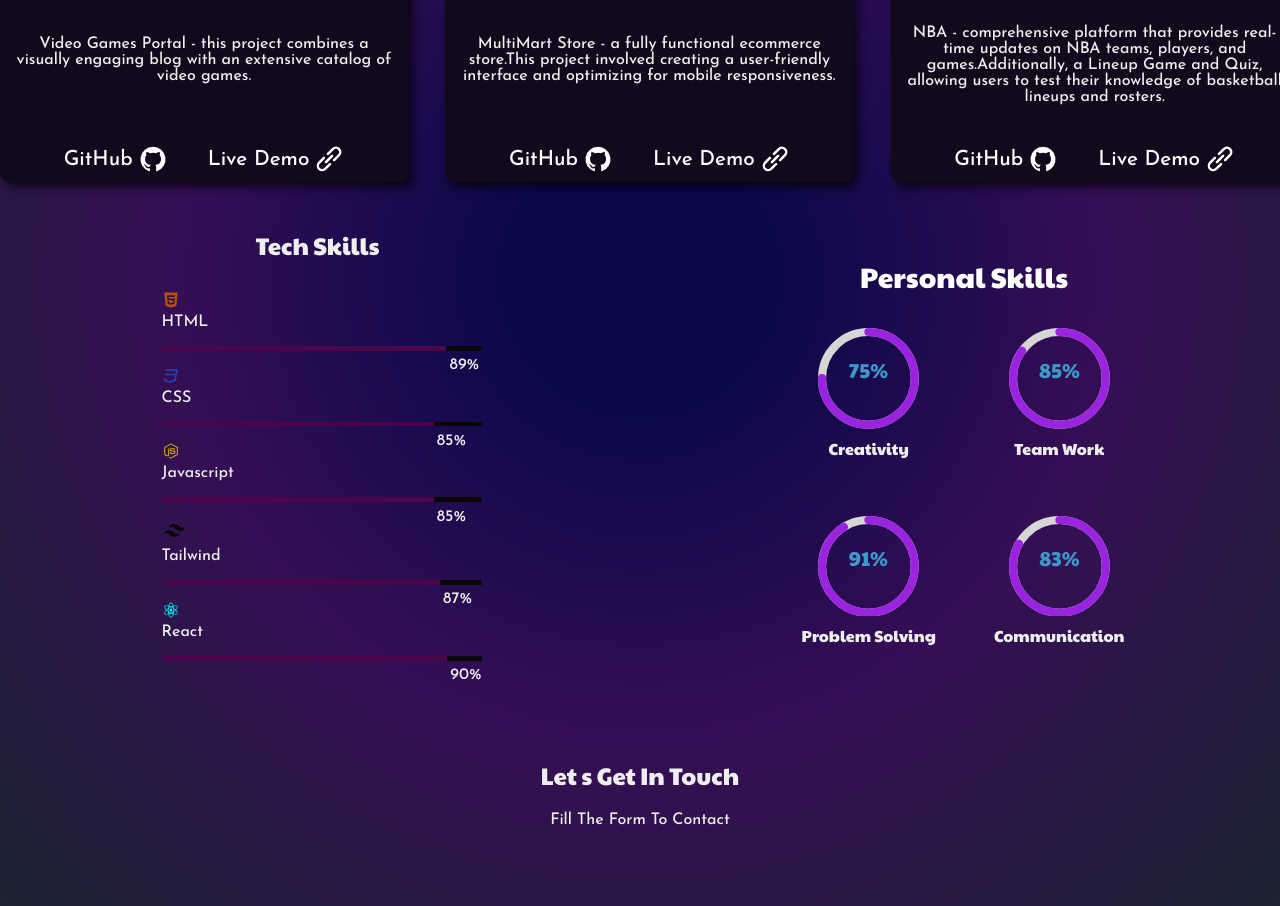
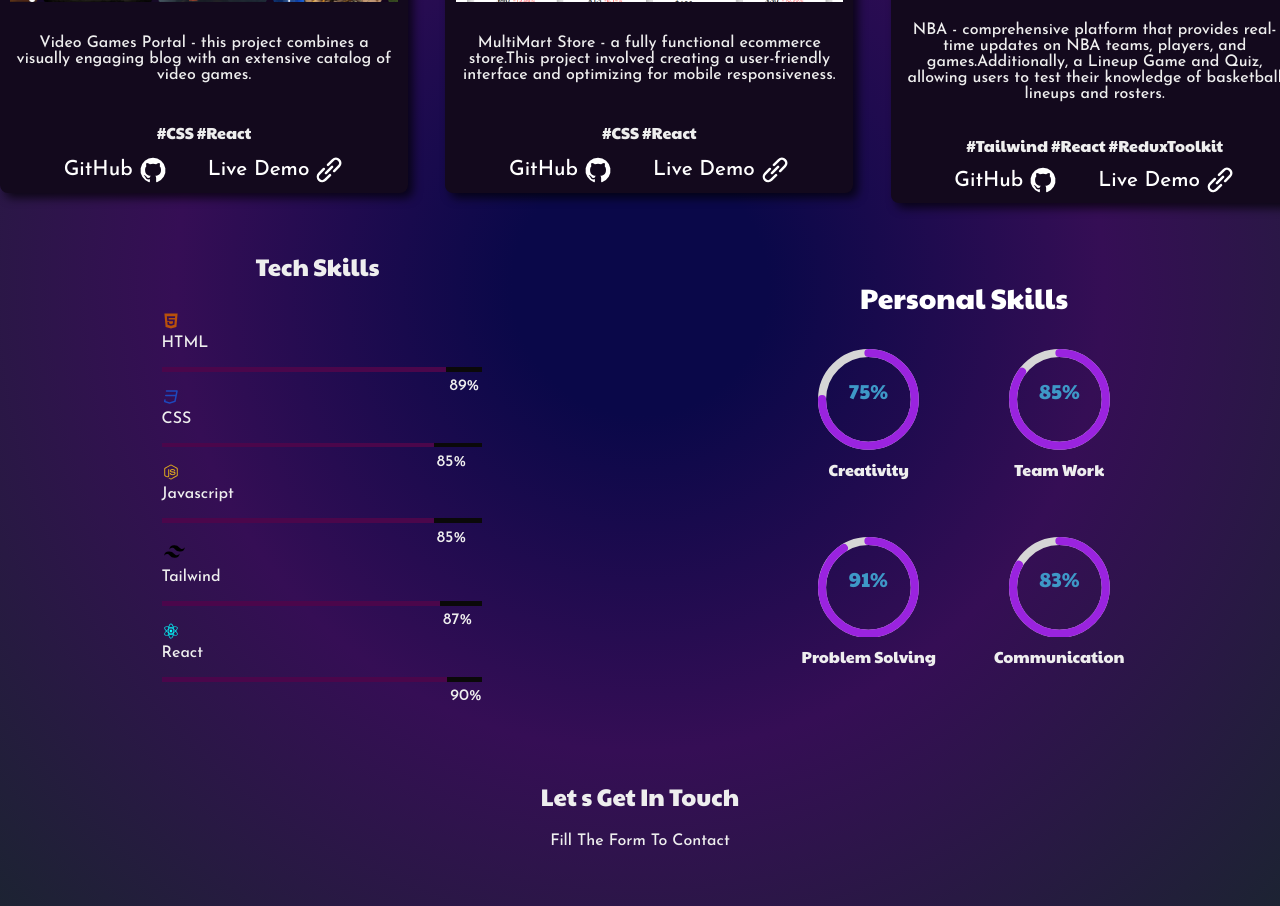
Before and after one commit to LK777-D/portfolioproject, a React (Vite) app: page / in a window 1280 px wide. Shown: the part 1180-2086 px from the top of the page. Built offline with nearby package versions, Linux system fonts and the light colour scheme; a web font is replaced by a local one.

Commit message:
cardchange

```diff
--- a/src/components/ProjectCard.jsx
+++ b/src/components/ProjectCard.jsx
@@ -16,6 +16,7 @@ const ProjectCard = (props) => {
       <div>
         <span>{props.atributes}</span>
       </div>
+      <div className="fontp">{props.technologies}</div>
       <div className="links">
         <Link target="_blank" to={props.linkgh}>
           GitHub <UilGithub size="30" />
--- a/src/components/Projects.jsx
+++ b/src/components/Projects.jsx
@@ -15,18 +15,21 @@ const Projects = () => {
           text="Video Games Portal - this project combines a visually engaging blog with an extensive catalog of video games. "
           linkgh="https://github.com/LK777-D/vgames"
           link="https://vgamesportal.netlify.app/"
+          technologies="#CSS   #React"
         />
         <ProjectCard
           img={img3}
           text="MultiMart Store - a fully functional ecommerce store.This project involved creating a user-friendly interface  and optimizing for mobile responsiveness."
           linkgh="https://github.com/LK777-D/eShopRepo"
           link="https://multimartstore.netlify.app/"
+          technologies="#CSS   #React"
         />
         <ProjectCard
           img={img2}
           text="NBA - comprehensive platform that provides real-time updates on NBA teams, players, and games.Additionally,  a Lineup Game and Quiz, allowing users to test their knowledge of basketball lineups and rosters."
           linkgh="https://github.com/LK777-D/nbablog"
           link="https://blog-nba.netlify.app/"
+          technologies="#Tailwind   #React   #ReduxToolkit"
         />
       </div>
     </section>
```
